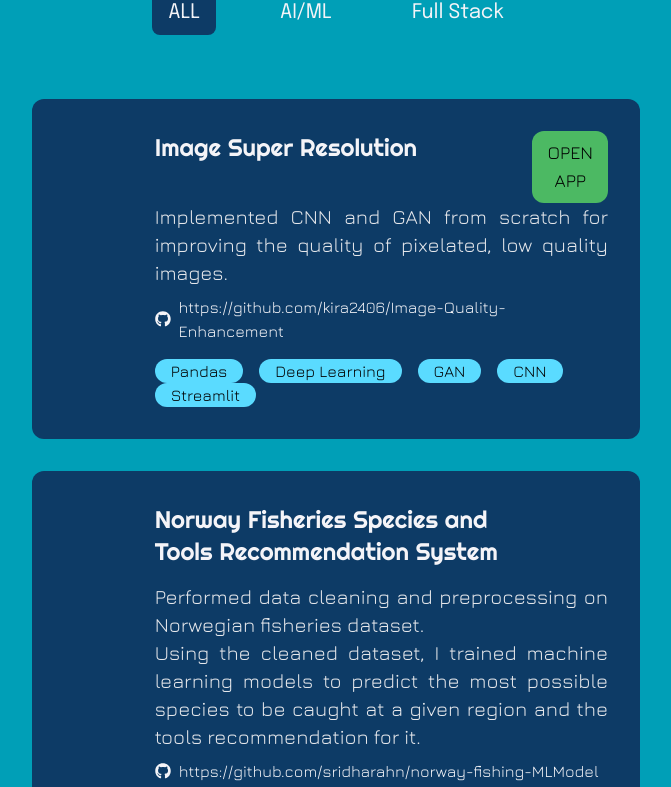
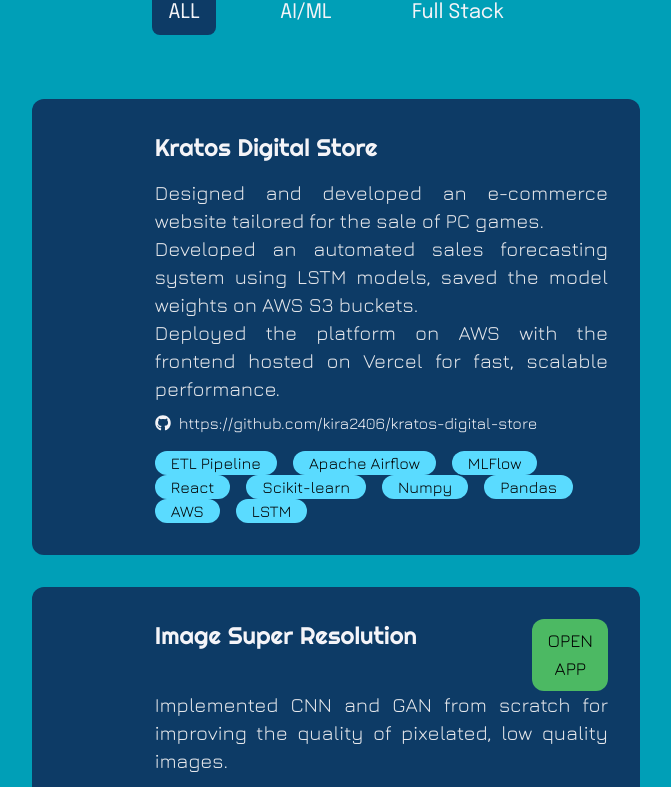
Before and after one commit to kira2406/kp-portfolio, a React (Vite) app: page / in a window 1280 px wide. Shown: the part 2285-3072 px from the top of the page, without its empty margins (304-975 px from the left). Built offline with nearby package versions, Linux system fonts and the light colour scheme.

Commit message:
Added Kratos Digital Store project

```diff
--- a/src/constants/index.js
+++ b/src/constants/index.js
@@ -199,11 +199,22 @@
 
 export const projects = [
     {
+        title: "Kratos Digital Store",
+        desc: ["Designed and developed an e-commerce website tailored for the sale of PC games.",
+            "Developed an automated sales forecasting system using LSTM models, saved the model weights on AWS S3 buckets.",
+            "Deployed the platform on AWS with the frontend hosted on Vercel for fast, scalable performance."],
+        deployedLink: "",
+        githubLink: "https://github.com/kira2406/kratos-digital-store",
+        tags: ["AIML", "ALL"],
+        tech: ["ETL Pipeline","Apache Airflow","MLFlow", "React", "Scikit-learn", "Numpy", "Pandas", "AWS", "LSTM"],
+        thumbnail: null
+    },
+    {
         title: "Image Super Resolution",
         desc: ["Implemented CNN and GAN from scratch for improving the quality of pixelated, low quality images."],
         deployedLink: "https://kira2406-imagesuperres-esrgan-app-szstbp.streamlit.app/",
         githubLink: "https://github.com/kira2406/Image-Quality-Enhancement",
-        tags: ["AIML", "ALL"],
+        tags: ["AIML", "FS", "ALL"],
         tech: ["Pandas","Deep Learning", "GAN", "CNN", "Streamlit"],
         thumbnail: null
     },
```
